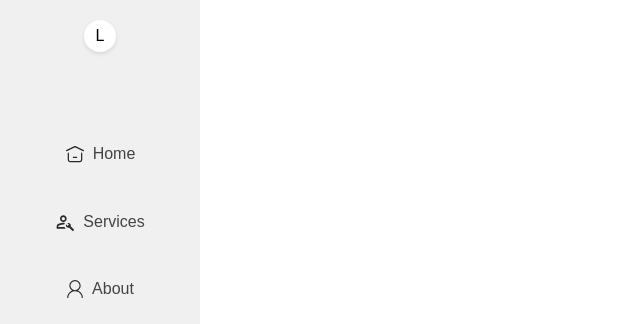
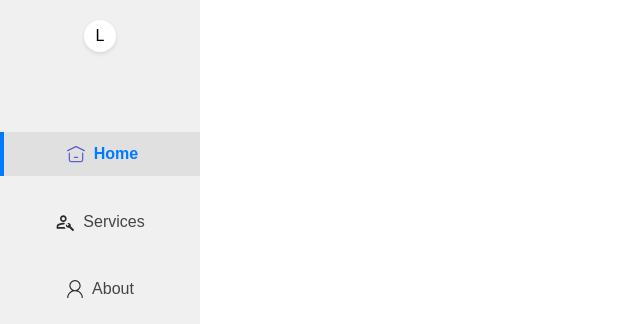
Before and after one commit to efeaizesogie/sidybar, a plain HTML site: page index.html in a window 1280 px wide. Both pictures are taken after a click on the link "Home". Shown: the top 324 px of the page, without its empty margins (0-640 px from the left). Drawn offline with Linux system fonts and the light colour scheme.

Commit message:
`Refactor navigation link handling in app.js and update index.html accordingly`

```diff
--- a/app.js
+++ b/app.js
@@ -17,16 +17,23 @@
                         }
                     });
 
+                    document.addEventListener('DOMContentLoaded', () => {
+                    const navLinks = document.querySelectorAll('.nav-link');
+
+                    function clearActive() {
+                        document.querySelector('.nav-link.active')?.classList.remove('active');
+                    }
+
+
+                    const currentHash = window.location.hash || '#home';
+                    clearActive();
+                    document.querySelector(`.nav-link[href="${currentHash}"]`)?.classList.add('active');
 
                     navLinks.forEach(link => {
-                        link.addEventListener('click', (event) => {
-                            // Check if the clicked link is already active
-                            if (link.classList.contains('active')) return;
+                        link.addEventListener('click', (e) => {
 
-                            // Remove the 'active' class from the currently active link
-                            document.querySelector('.nav-link.active').classList.remove('active');
-
-                            // Add the 'active' class to the clicked link
-                            event.currentTarget.closest('.nav-link').classList.add('active');
+                        clearActive();
+                        e.currentTarget.classList.add('active');
                         });
                     });
+});
--- a/index.html
+++ b/index.html
@@ -18,7 +18,7 @@
                     </div>
 
                     <ul class="nav-links">
-                        <li><a href="#home" class="active nav-link">
+                        <li><a href="#home" class=" nav-link">
                                 <img
                                     src="./imgs/home-alt-slim-horiz.svg"
                                     alt="home"
```
